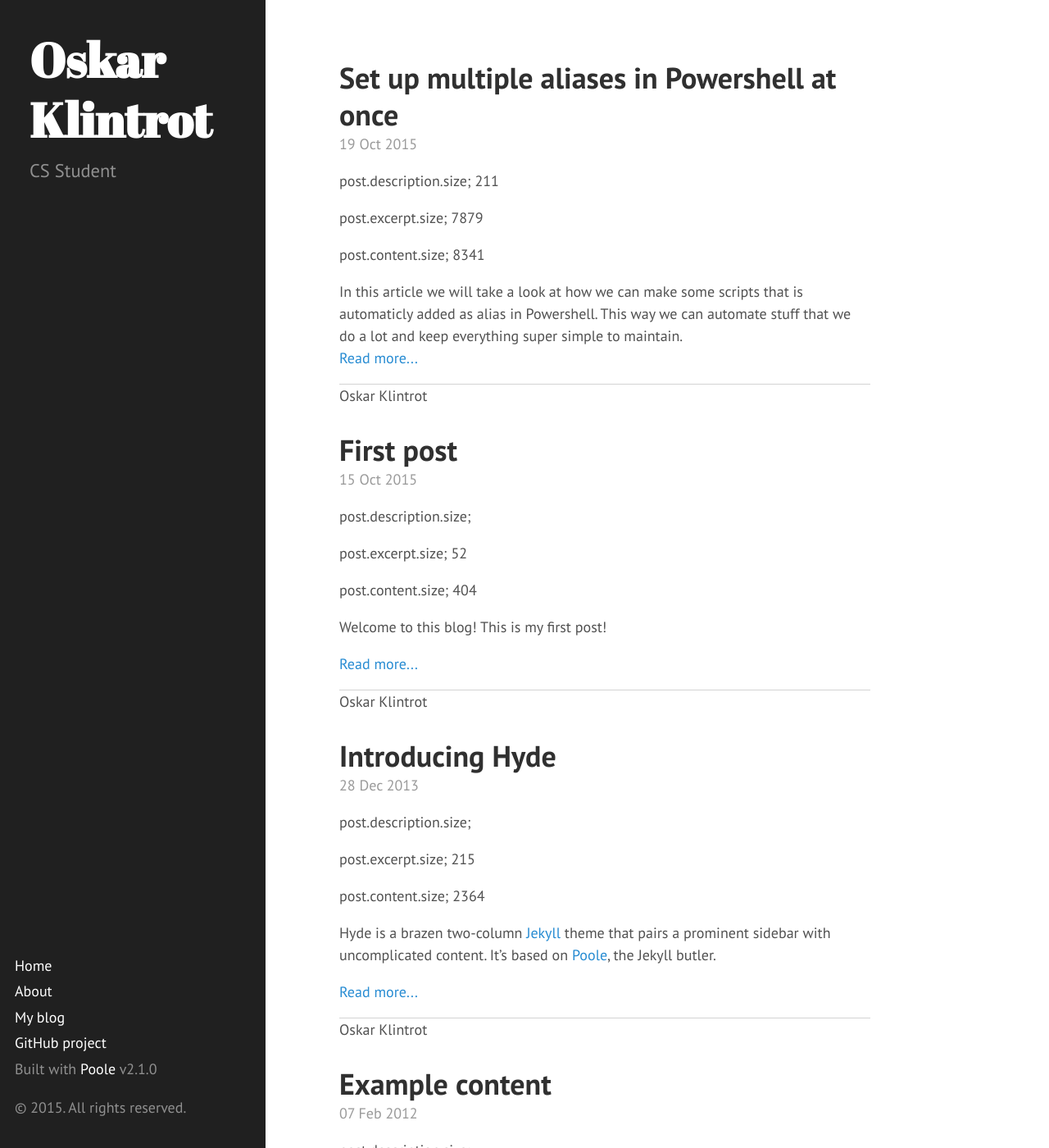
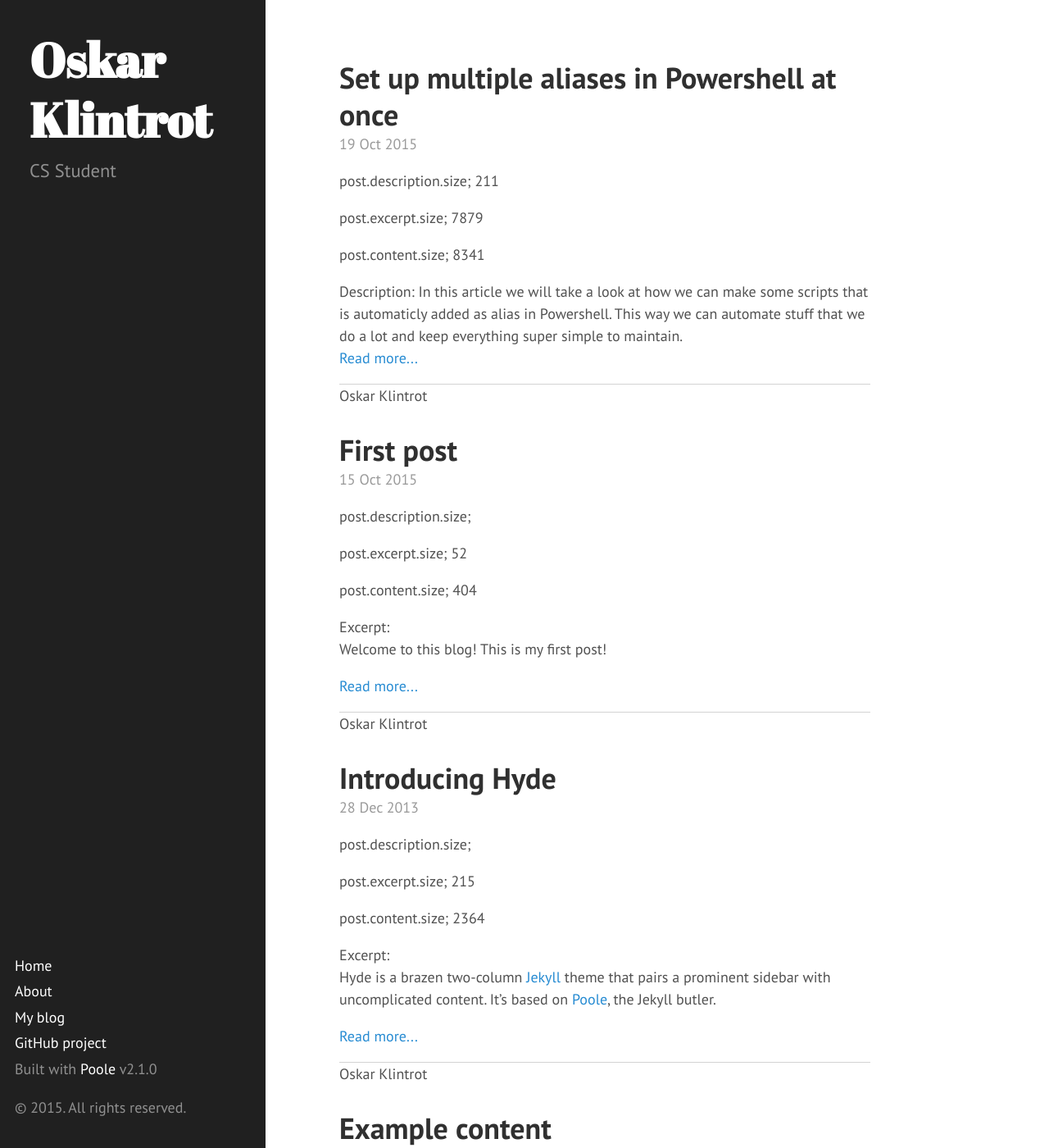
Before and after one commit to OskarKlintrotSkolarbeteWP14/2dv607.oskarklintrot.se, a Jekyll site: the page built from blog/index.html, in a window 1280 px wide and 1400 px high. Shown: the whole window at 82% size. Built offline with Jekyll 4.4.1, drawn with Linux system fonts in a browser that asks for light colours; Markdown is read by kramdown in place of the engine named in the settings; the list of posts is cut into pages by our own code; some of the changed lines change nothing that is shown.

Commit message:
Update index.html

```diff
--- a/blog/index.html
+++ b/blog/index.html
@@ -19,18 +19,23 @@ title: Home
     <p>post.content.size; {{ post.content.size }}</p>
 
     {% if post.description.size > 0 %}
+      Description:
       {{ post.description }}
       <p><a href="{{ post.url }}">Read more...</a></p>
     {% elsif post.content contains '<span class="break" />' %}
+      Break:
       {{ post.content | split:'<span class="break" />' | first }}
       <p><a href="{{ post.url }}">Read more...</a></p>
     {% elsif post.excerpt.size < 500 %}
+      Excerpt:
       {{ post.excerpt | split:'<p class="signature">' | first }}
       <p><a href="{{ post.url }}"> Read more...</a></p>
     {% elsif post.content.size > 500 %}
+      Truncate:
       {{ post.content | truncatewords: 50  | remove: '</p>'}}
       <a href="{{ post.url }}"> Read more!</a></p>
     {% else %}
+      Signature:
       {{ post.content | split:'<p class="signature">' | first }}
     {% endif %}
 
```
